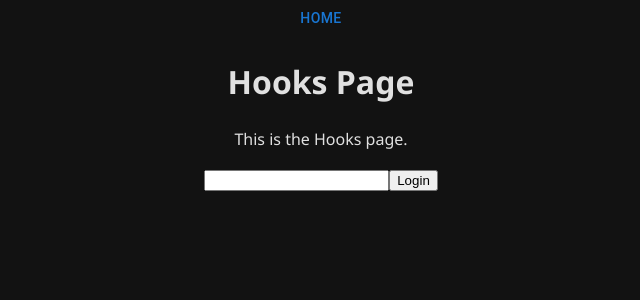
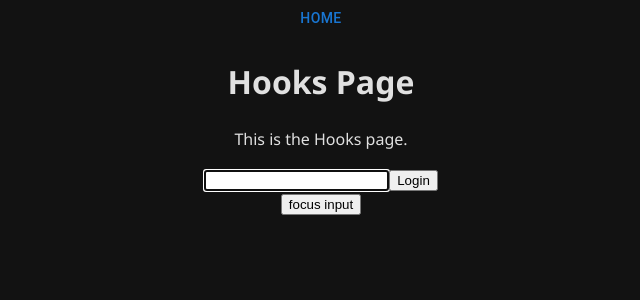
Before and after one commit to nomanoff/frontend-mentor-react-challange-1, a React (Vite) app: page /hooks in a window 1280 px wide. Shown: the top 300 px of the page, without its empty margins (319-959 px from the left). Built offline with nearby package versions, Linux system fonts and the light colour scheme.

Commit message:
useEffect hook

```diff
--- a/src/pages/Hooks.jsx
+++ b/src/pages/Hooks.jsx
@@ -1,11 +1,21 @@
-import { useState } from "react";
+import { useEffect, useRef, useState } from "react";
 import { useNavigate } from "react-router";
 import PATHS from "../routes/routes";
 import { Button } from "@mui/material";
 
 function Hooks() {
   let navigate = useNavigate();
+  const inputRef = useRef(null);
   const [username, setUserName] = useState("");
+
+  useEffect(() => {
+    // focus the input
+    if (inputRef.current) {
+      inputRef.current.focus();
+    }
+  });
+
+  const handleInputFocus = () => {};
 
   return (
     <div>
@@ -21,6 +31,7 @@ function Hooks() {
 
       <div>
         <input
+          ref={inputRef}
           id="username"
           value={username}
           onChange={(e) => setUserName(e.target.value)}
@@ -28,6 +39,10 @@ function Hooks() {
 
         <button>Login</button>
       </div>
+
+      <div>
+        <button onClick={handleInputFocus}>focus input</button>
+      </div>
     </div>
   );
 }
```
